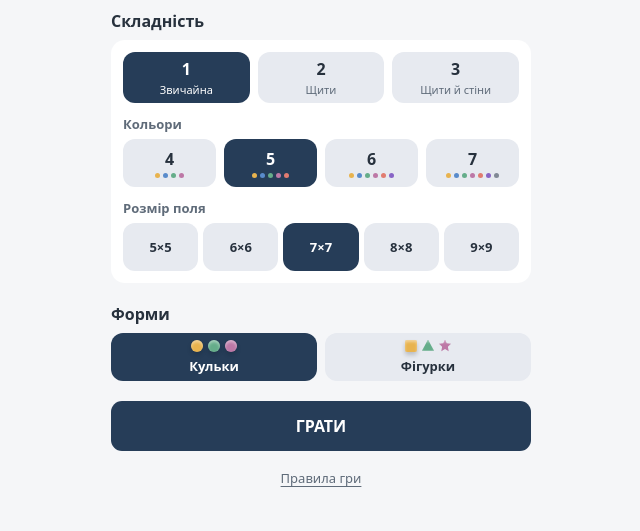
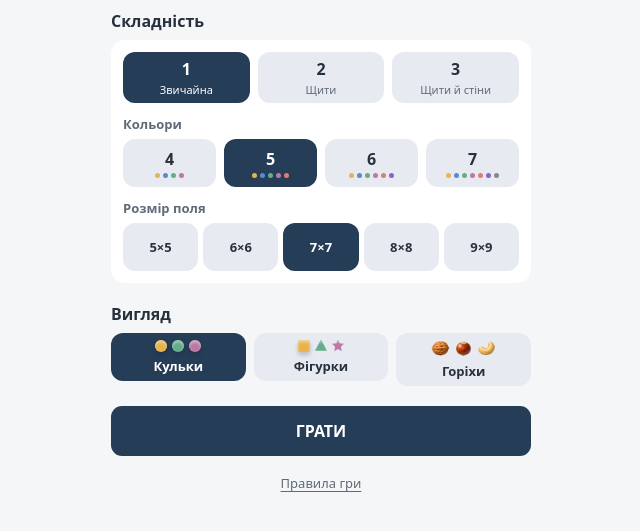
Before and after one commit to uliton/color_match, a plain HTML site: page index.html in a window 1280 px wide. Shown: the part 223-754 px from the top of the page, without its empty margins (319-959 px from the left). Drawn offline with Linux system fonts and the light colour scheme.

Commit message:
Add nuts appearance for Color Match

```diff
--- a/index.html
+++ b/index.html
@@ -89,9 +89,11 @@
   .palette-preview span { width: 5px; height: 5px; border-radius: 50%; }
   .size-options { --columns: 5; gap: 5px; }
   .size-options input + span { font-size: 13px; white-space: nowrap; }
+  .shape-options { --columns: 3; }
   .shape-options input + span { flex-direction: column; gap: 5px; padding: 6px; font-size: 13px; }
   .shape-preview { display: flex; gap: 5px; }
   .shape-preview .piece { width: 12px; height: 12px; }
+  .shape-preview [data-nut] { width: 18px; height: 18px; }
   .primary, .secondary { min-height: 44px; border-radius: 11px; padding: 8px 14px; font-weight: 600; }
   .secondary { background: var(--panel); border: 1px solid var(--border); }
   [data-theme-toggle] { position: relative; width: 44px; padding: 0; }
@@ -132,6 +134,14 @@
   .piece[data-shape="diamond"]::before { clip-path: polygon(50% 0, 100% 50%, 50% 100%, 0 50%); }
   .piece[data-shape="cross"]::before { clip-path: polygon(34% 0, 66% 0, 66% 34%, 100% 34%, 100% 66%, 66% 66%, 66% 100%, 34% 100%, 34% 66%, 0 66%, 0 34%, 34% 34%); }
   .piece:is([data-shape="triangle"], [data-shape="star"], [data-shape="diamond"], [data-shape="cross"])::before { border-radius: 0; }
+  .piece[data-nut]::before {
+    inset: -8%; border-radius: 0; box-shadow: none;
+    background-image: url('./assets/nuts.png');
+    background-color: transparent;
+    background-size: 400% 200%;
+    background-position: var(--nut-x) var(--nut-y);
+    background-repeat: no-repeat;
+  }
   .ball { width: 82%; height: 82%; z-index: 1; pointer-events: none; }
   .ball.moving { z-index: 2; }
   .ball.held { z-index: 3; }
@@ -190,7 +200,7 @@
             <label><input type="radio" name="difficulty" value="3"><span>3<small>Щити й стіни</small></span></label>
           </div>
           <fieldset class="setting">
-            <legend>Кольори</legend>
+            <legend id="colorCountLabel">Кольори</legend>
             <div class="choice-options color-options">
               <label><input type="radio" name="colorCount" value="4"><span>4<span class="palette-preview" aria-hidden="true"></span></span></label>
               <label><input type="radio" name="colorCount" value="5" checked><span>5<span class="palette-preview" aria-hidden="true"></span></span></label>
@@ -211,10 +221,11 @@
         </div>
       </fieldset>
       <fieldset>
-        <legend>Форми</legend>
+        <legend>Вигляд</legend>
         <div class="choice-options shape-options">
           <label><input type="radio" name="appearance" value="circles" checked><span><span class="shape-preview" data-preview="circles" aria-hidden="true"></span>Кульки</span></label>
           <label><input type="radio" name="appearance" value="shapes"><span><span class="shape-preview" data-preview="shapes" aria-hidden="true"></span>Фігурки</span></label>
+          <label><input type="radio" name="appearance" value="nuts"><span><span class="shape-preview" data-preview="nuts" aria-hidden="true"></span>Горіхи</span></label>
         </div>
       </fieldset>
       <button type="submit" class="primary" id="play">ГРАТИ</button>
@@ -257,6 +268,7 @@
 <script>
 const COLORS = ['#E8B34E', '#598BCB', '#65AD8A', '#BD78A6', '#E17C70', '#8864C6', '#818995'];
 const SHAPES = ['square', 'oval', 'triangle', 'star', 'diamond', 'cross', 'circle'];
+const NUTS = ['Волоський горіх', 'Мигдаль', 'Фундук', 'Кеш’ю', 'Фісташка', 'Каштан', 'Пекан'];
 const WALL = { wall: true };
 const $ = id => document.getElementById(id);
 const field = $('board');
@@ -294,7 +306,7 @@ systemDark.addEventListener('change', applyTheme);
 applyTheme();
 
 let cells = [], balls = [];
-let size = 7, colorCount = 5, difficulty = 1, variedShapes = false;
+let size = 7, colorCount = 5, difficulty = 1, appearance = 'circles';
 const animations = new Set();
 let board = [], mode = 'endless', score = 0, moves = 0, time = 120, elapsed = 0, level = 1;
 let selected = -1, busy = false, paused = false, finished = false;
@@ -433,17 +445,26 @@ function generate(walls = placeWalls()) {
   throw Error('Cannot generate board');
 }
 
-function paintPiece(piece, color, showShape) {
+function paintPiece(piece, color, style) {
   piece.style.setProperty('--piece-color', COLORS[color]);
-  if (showShape) piece.dataset.shape = SHAPES[color];
+  if (style === 'shapes') piece.dataset.shape = SHAPES[color];
   else delete piece.dataset.shape;
+  if (style === 'nuts') {
+    piece.dataset.nut = NUTS[color];
+    piece.style.setProperty('--nut-x', `${color % 4 * 100 / 3}%`);
+    piece.style.setProperty('--nut-y', color < 4 ? '0%' : '100%');
+  } else {
+    delete piece.dataset.nut;
+    piece.style.removeProperty('--nut-x');
+    piece.style.removeProperty('--nut-y');
+  }
 }
 
 for (const preview of document.querySelectorAll('[data-preview]')) {
   for (const color of [0, 2, 3]) {
     const piece = document.createElement('span');
     piece.className = 'piece';
-    paintPiece(piece, color, preview.dataset.preview === 'shapes');
+    paintPiece(piece, color, preview.dataset.preview);
     preview.append(piece);
   }
 }
@@ -463,7 +484,8 @@ function paintBoard() {
     if (cells[i].classList.toggle('wall', wall)) cells[i].setAttribute('aria-label', 'Стіна');
     else {
       cells[i].removeAttribute('aria-label');
-      paintPiece(balls[i], board[i].color, variedShapes);
+      paintPiece(balls[i], board[i].color, appearance);
+      if (appearance === 'nuts') cells[i].setAttribute('aria-label', NUTS[board[i].color]);
     }
     balls[i].classList.toggle('reinforced', board[i].hits === 2);
     cells[i].classList.toggle('selected', selected === i);
@@ -825,6 +847,12 @@ function resumeGame() {
   dialog.close();
 }
 
+for (const option of document.querySelectorAll('input[name="appearance"]')) {
+  option.addEventListener('change', () => {
+    $('colorCountLabel').textContent = option.value === 'nuts' ? 'Види горіхів' : 'Кольори';
+  });
+}
+
 $('setupForm').addEventListener('submit', event => {
   event.preventDefault();
   const settings = event.currentTarget.elements;
@@ -832,7 +860,7 @@ $('setupForm').addEventListener('submit', event => {
   size = Number(settings.boardSize.value);
   colorCount = Number(settings.colorCount.value);
   difficulty = Number(settings.difficulty.value);
-  variedShapes = settings.appearance.value === 'shapes';
+  appearance = settings.appearance.value;
   $('setup').hidden = true;
   $('game').hidden = false;
   buildField();
```
Also changed, not shown: rules.html (+1 -0 lines), assets/nuts.png (added).
